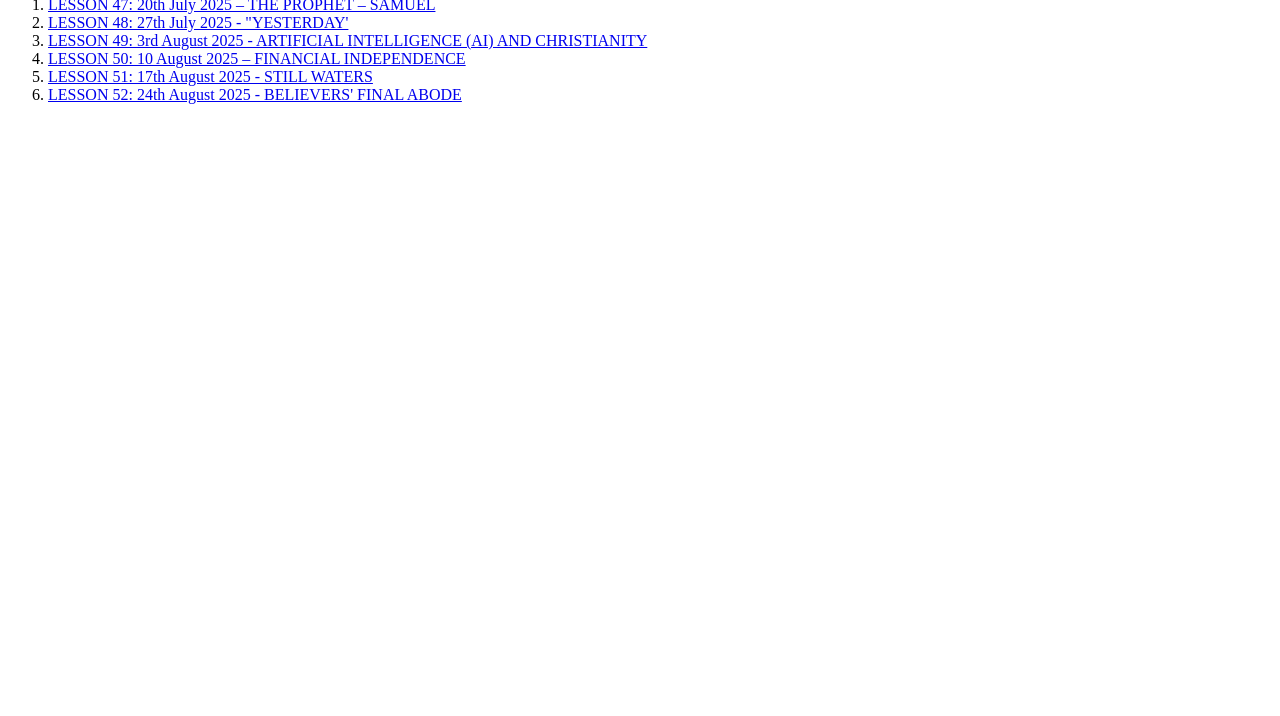
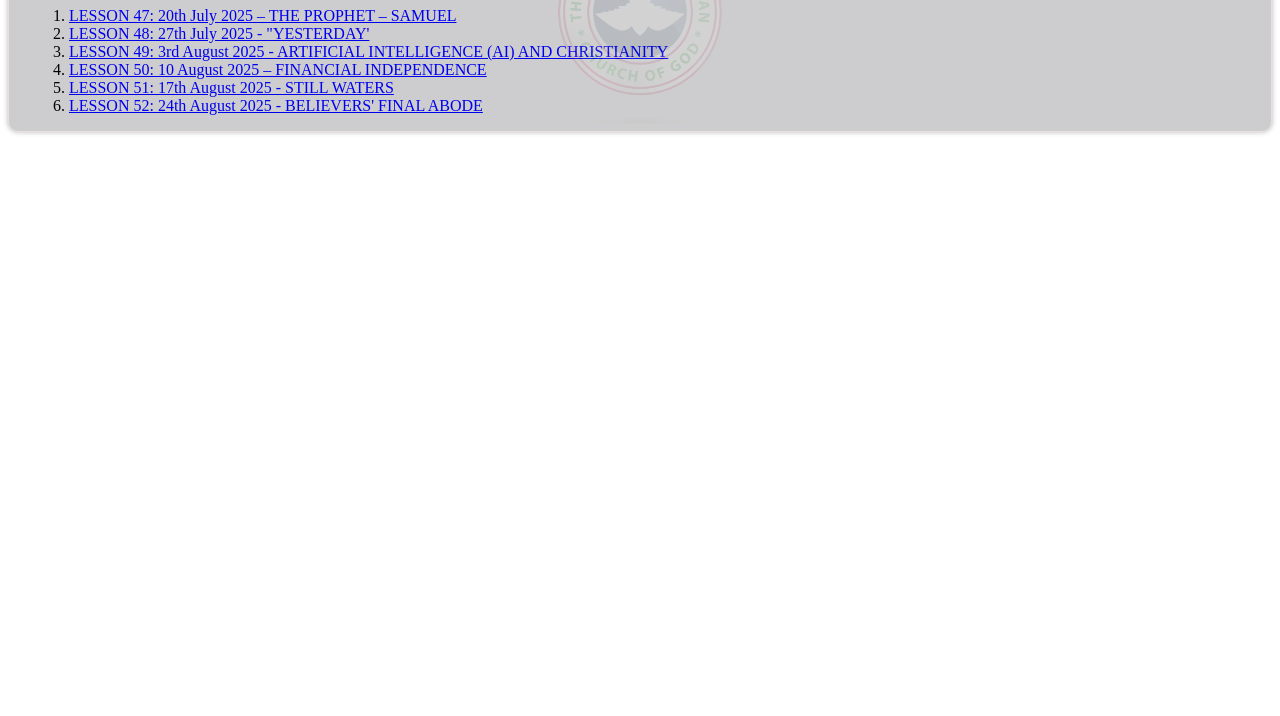
Before and after one commit to Beyondbay/git-test, a plain HTML site: page index.html in a window 1280 px wide. Shown: the part 84-800 px from the top of the page. Drawn offline with Linux system fonts and the light colour scheme.

Commit message:
correct the backgroud image path

```diff
--- a/index.html
+++ b/index.html
@@ -7,6 +7,8 @@
     <link rel="stylesheet" href="style.css">
 </head>
 <body>
+    <div class="lessons">
+        <div class="background"></div>
     <h1>RCCG Sunday School</h1>
     <ol>
         <li><nav><a href="content/the_prophet.html">LESSON 47: 20th July 2025 – THE PROPHET – SAMUEL</a></nav>
@@ -21,5 +23,6 @@
 
         <li><nav><a href="content/lesson-52.html">LESSON 52: 24th August 2025 - BELIEVERS' FINAL ABODE</a></nav>
     </ol>
+    </div>
 </body>
 </html>
--- a/style.css
+++ b/style.css
@@ -25,7 +25,7 @@ em{
     left: 0;
     width: 100%;
     height: 100%;
-    background-image: url("../rccg_logo.png");
+    background-image: url("rccg_logo.png");
     background-repeat: no-repeat;
     background-position: center;
     background-size: contain;
```
Also changed, not shown: content/the_prophet.html (+2 -0 lines).
